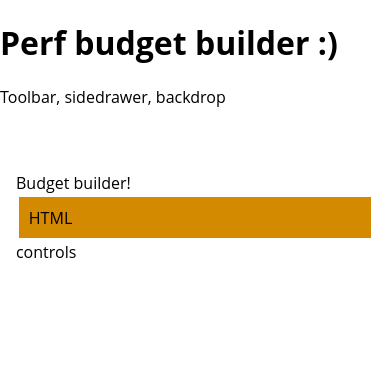
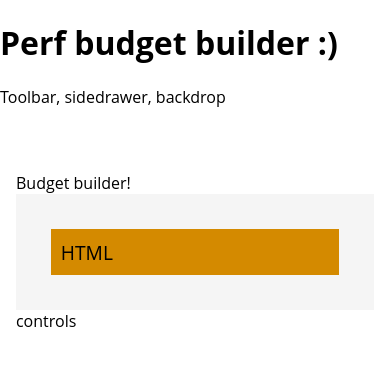
Before and after one commit to maudnals/demo-react-webperf-budget-builder, a React app: page / in a window 390 px wide. Shown: the top 366 px of the page. Built offline with nearby package versions, Linux system fonts and the light colour scheme.

Commit message:
view - responsive styling for budget resource

```diff
--- /dev/null
+++ b/src/components/Budget/Budget.css
@@ -0,0 +1,12 @@
+.Budget {
+  background: whitesmoke;
+  padding: 2rem;
+  margin: 0 auto;
+  font-size: 1.2rem;
+}
+
+@media screen and (min-width: 600px) {
+  .Budget {
+    font-size: 1rem;
+  }
+}
--- a/src/components/Budget/Budget.js
+++ b/src/components/Budget/Budget.js
@@ -1,9 +1,12 @@
 import React from 'react';
 import BudgetResource from './BudgetResource/BudgetResource';
+import classes from './Budget.css';
 
 const budget = (props) => {
   return (
-    <BudgetResource type="html" name="HTML"/>
+    <div className={classes.Budget}>
+      <BudgetResource type="html" name="HTML" />
+    </div>
   );
 }
 
```
